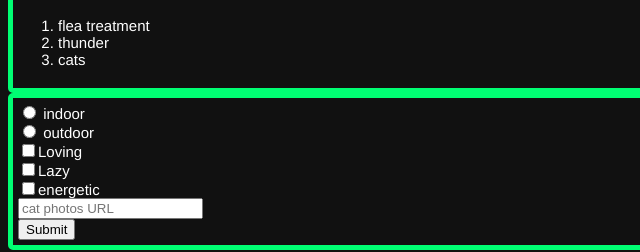
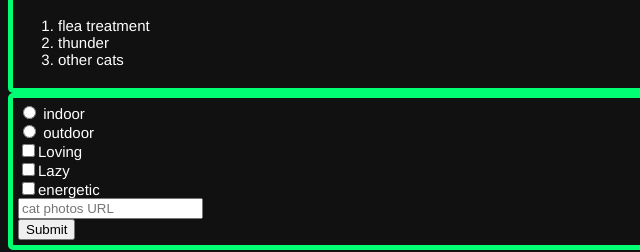
Before and after one commit to siddhant660/web-learning-projects, a plain HTML site: page index.html in a window 1280 px wide. Shown: the part 492-744 px from the top of the page, 0-640 px from the left. Drawn offline with Linux system fonts and the light colour scheme.

Commit message:
Update index.html

```diff
--- a/index.html
+++ b/index.html
@@ -26,7 +26,7 @@
             <ol>
                 <li>flea treatment</li>
                 <li>thunder</li>
-                <li> cats</li>
+                <li>other cats</li>
             </ol>
         </div>
             <div class="forms">
```
